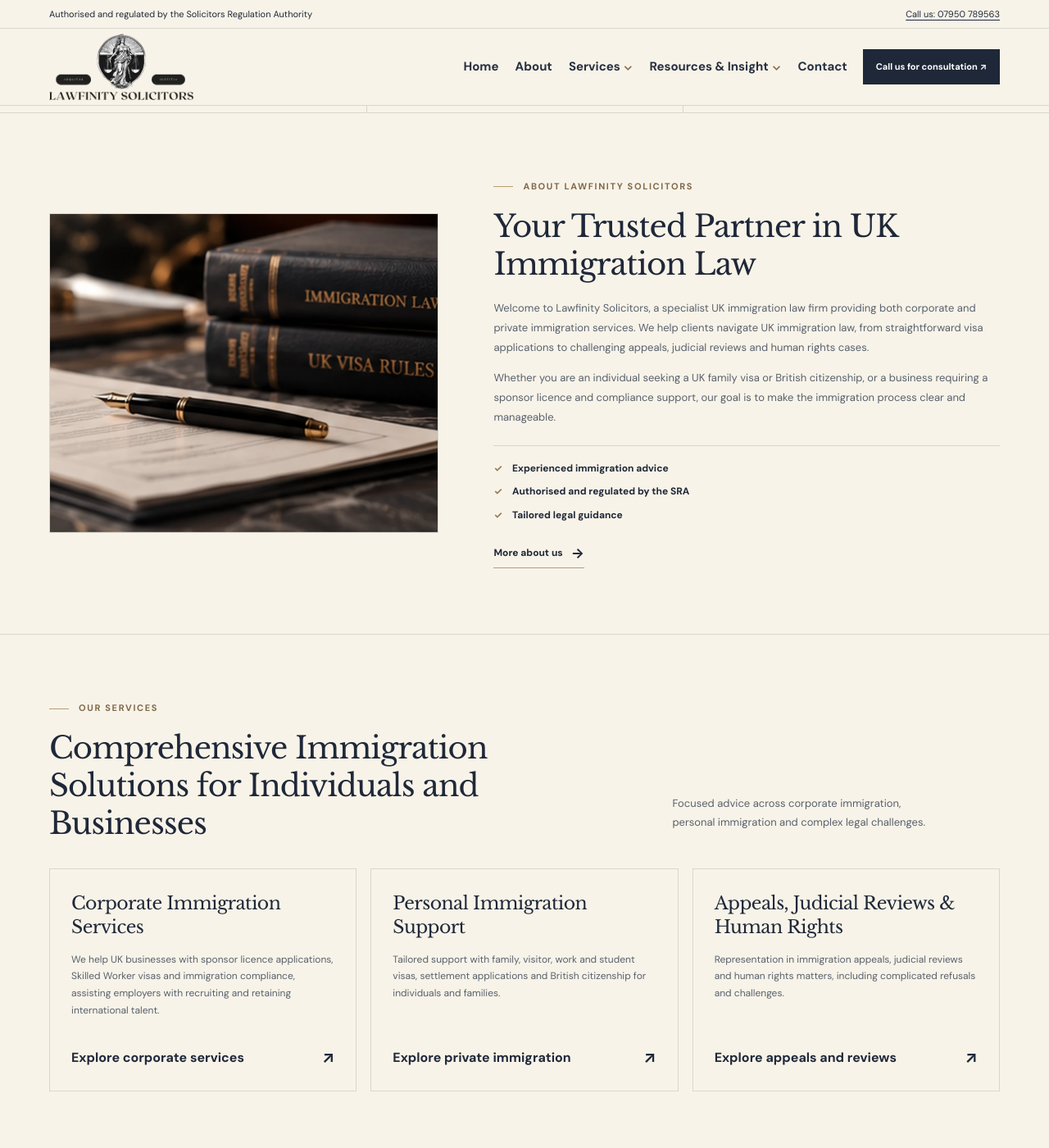
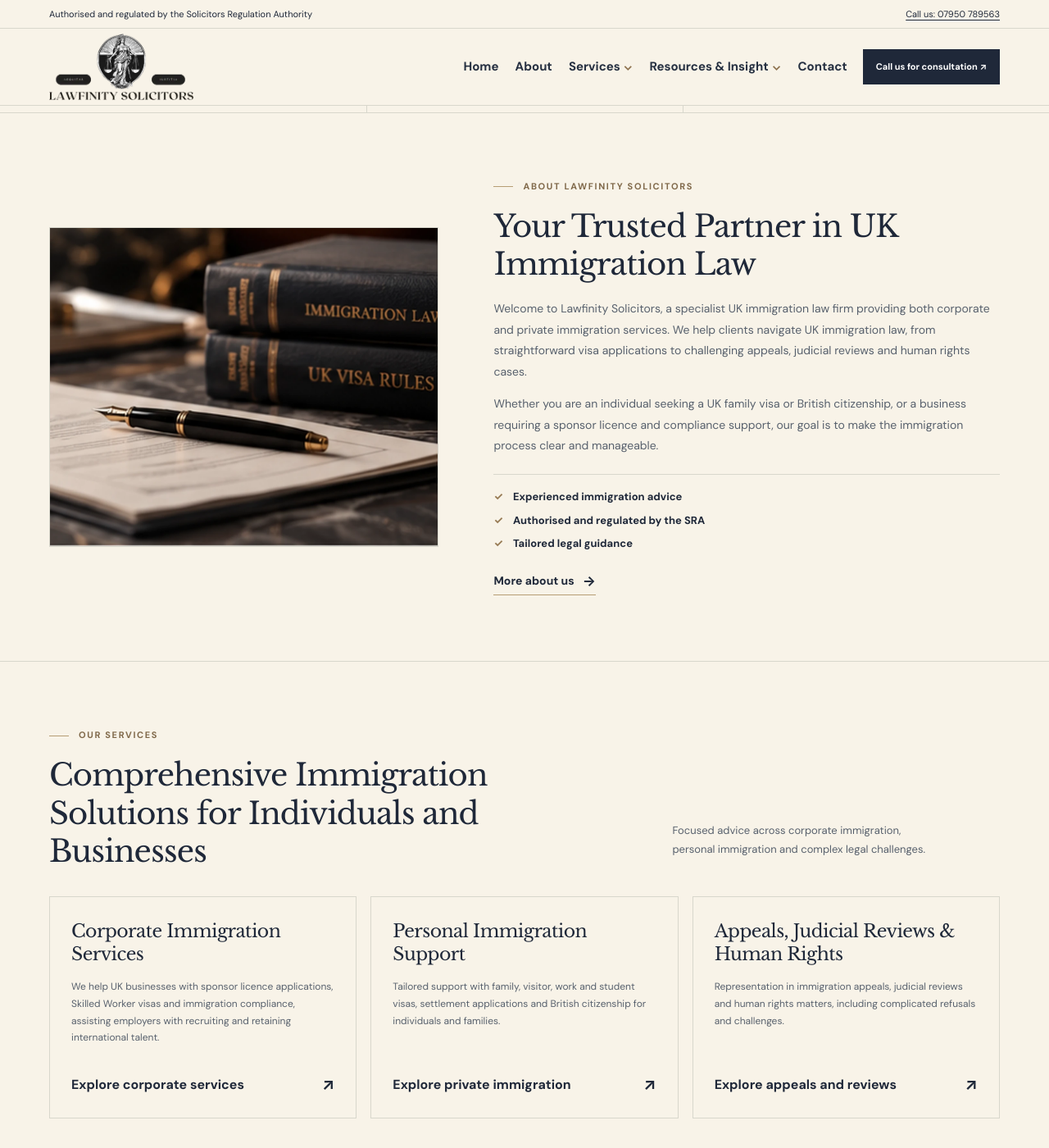
Before and after one commit to tamimtasdik-bit/Tamim-Profile, a Jekyll site: the page built from index.html, in a window 1280 px wide and 1400 px high, scrolled down 635 px. Shown: the whole window at 82% size. Built offline with Jekyll 4.4.1, drawn with Linux system fonts in a browser that asks for light colours.

Commit message:
Refine ivory footer contrast and slightly increase About copy text

```diff
--- a/_layouts/default.html
+++ b/_layouts/default.html
@@ -10,7 +10,7 @@
   <link rel="preconnect" href="https://fonts.googleapis.com">
   <link rel="preconnect" href="https://fonts.gstatic.com" crossorigin>
   <link href="https://fonts.googleapis.com/css2?family=DM+Sans:wght@400;500;600;700&family=Libre+Baskerville:wght@400;700&display=swap" rel="stylesheet">
-  <link rel="stylesheet" href="{{ '/assets/css/replica-site.css' | relative_url }}?v=20261021-light-ivory">
+  <link rel="stylesheet" href="{{ '/assets/css/replica-site.css' | relative_url }}?v=20261021-ivory-footer-readable-about">
 </head>
 <body class="{{ page.body_class | default: '' }}">
   {% include header.html %}
--- a/assets/css/replica-site.css
+++ b/assets/css/replica-site.css
@@ -62,3 +62,31 @@
   .replica-home .services-three article:nth-child(3){min-height:235px}
   .replica-home .services-three article>a{font-size:15px}
 }
+
+/* Footer text: warm ivory on navy, with quieter ivory-grey supporting copy. */
+.ls-footer{color:#F8F3E8}
+.ls-footer-grid h2{color:#F8F3E8}
+.ls-footer-grid>div>a:not(.ls-footer-brand),
+.ls-footer-base a{color:#F8F3E8}
+.ls-footer-grid>div>a:not(.ls-footer-brand):hover,
+.ls-footer-base a:hover{color:#D3B889}
+.ls-footer-grid p,
+.ls-footer-grid address,
+.ls-regulation p,
+.ls-footer-base .container{color:#D8D5CF}
+.ls-sra-register strong{color:#F8F3E8}
+.ls-sra-register small{color:#D8D5CF}
+
+/* Small readability lift for About copy; preserve layout and text. */
+.replica-home .home-about-text p:not(.kicker){
+  font-size:14px;
+  line-height:1.82;
+}
+.replica-home .home-credentials span{
+  font-size:13px;
+  line-height:1.55;
+}
+.replica-home .home-about-text>a.understated-link{
+  font-size:14px;
+  line-height:1.5;
+}
```
